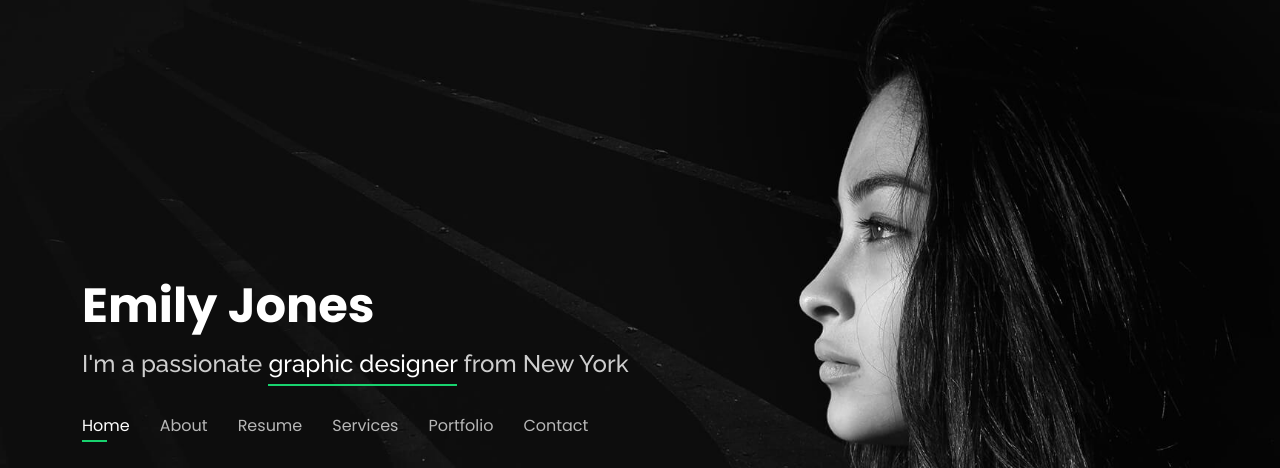
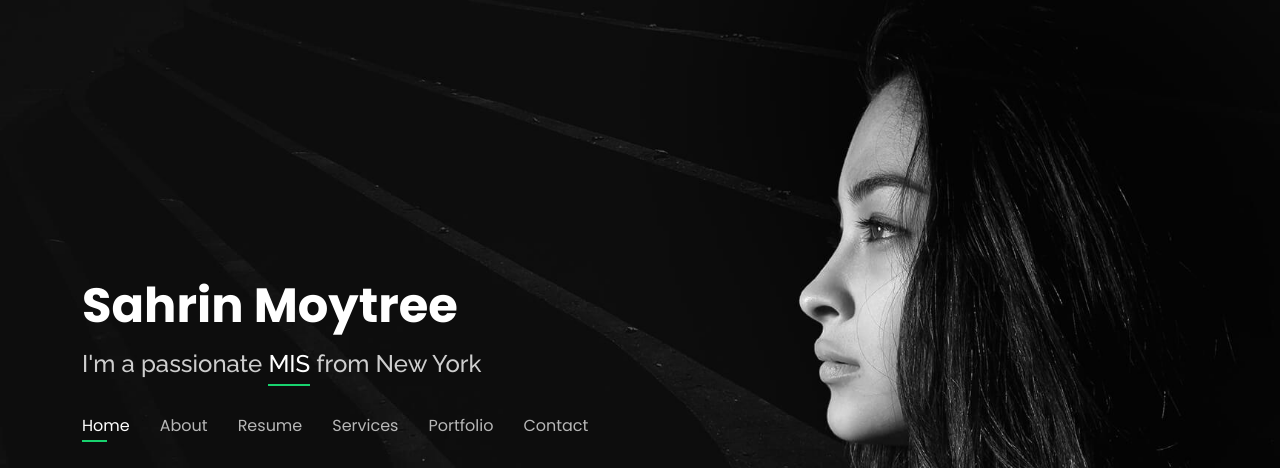
Before and after one commit to moyt0000/moyt0000.github.io, a plain HTML site: page index.html in a window 1280 px wide. Shown: the top 468 px of the page. Drawn offline with nearby package versions, Linux system fonts and the light colour scheme.

Commit message:
Add files via upload

```diff
--- a/index.html
+++ b/index.html
@@ -41,10 +41,10 @@
   <header id="header">
     <div class="container">
 
-      <h1><a href="index.html">Emily Jones</a></h1>
+      <h1><a href="index.html">Sahrin Moytree</a></h1>
       <!-- Uncomment below if you prefer to use an image logo -->
       <!-- <a href="index.html" class="mr-auto"><img src="assets/img/logo.png" alt="" class="img-fluid"></a> -->
-      <h2>I'm a passionate <span>graphic designer</span> from New York</h2>
+      <h2>I'm a passionate <span>MIS</span> from New York</h2>
 
       <nav id="navbar" class="navbar">
         <ul>
@@ -84,7 +84,7 @@
           <img src="assets/img/me.jpg" class="img-fluid" alt="">
         </div>
         <div class="col-lg-8 pt-4 pt-lg-0 content" data-aos="fade-left">
-          <h3>UI/UX &amp; Graphic Designer</h3>
+          <h3>Project Management and MIS</h3>
           <p class="fst-italic">
             Lorem ipsum dolor sit amet, consectetur adipiscing elit, sed do eiusmod tempor incididunt ut labore et dolore
             magna aliqua.
```
